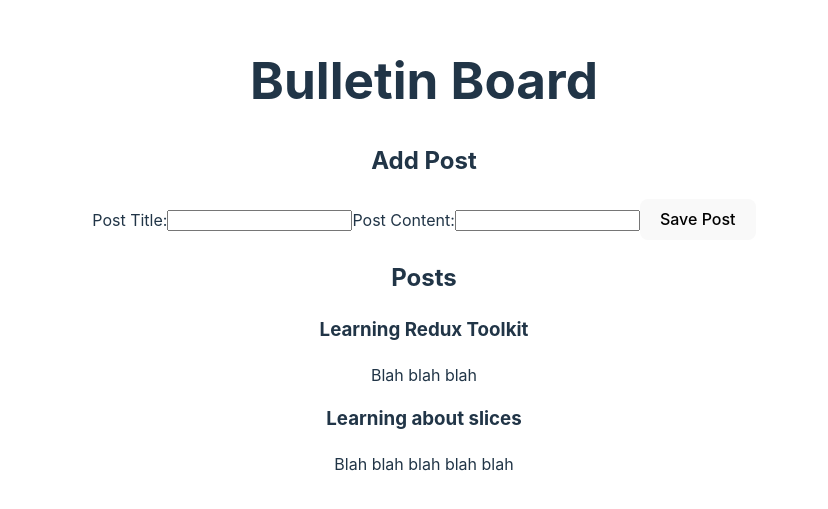
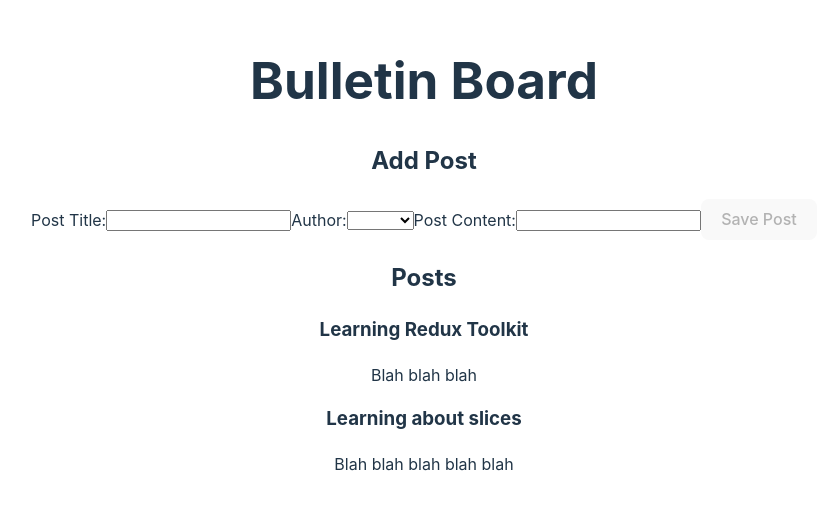
Before and after one commit to erikajdavid/reduxBulletinBoard, a React (Vite) app: page / in a window 1280 px wide. Shown: the part 145-654 px from the top of the page, without its empty margins (216-1044 px from the left). Built offline with nearby package versions, Linux system fonts and the light colour scheme.

Commit message:
added post author option

```diff
--- a/src/features/posts/AddPostForm.jsx
+++ b/src/features/posts/AddPostForm.jsx
@@ -1,26 +1,43 @@
 import { useState } from 'react'
-import { useDispatch } from 'react-redux';
+import { useDispatch,  useSelector } from 'react-redux';
 import { postAdded } from './postsSlice';
+import { selectAllUsers } from '../users/usersSlice';
 
 const AddPostForm = () => {
+
+    const dispatch = useDispatch();
+    const users = useSelector(selectAllUsers);
+
+
     const [title, setTitle] = useState('');
     const [content, setContent] = useState('');
+    const [userId, setUserId] = useState('');
 
     const onTitleChanged = e => setTitle(e.target.value);
     const onContentChanged = e => setContent(e.target.value);
-
-    const dispatch = useDispatch();
+    const onAuthorChanged = e => setUserId(e.target.value)
 
     const onSavePostClicked = () => {
         if (title && content) {
             dispatch(
-                postAdded(title, content)
+                postAdded(title, content, userId)
             )
 
             setTitle('')
             setContent('')
+            setUserId('')
         }
     }
+
+    const canSave = Boolean(title) && Boolean(content) && Boolean(userId) // this is checking that all these are true
+
+    const usersOptions = users.map(user => {
+        return(
+            <option key={user.id} value={user.id}>
+                {user.name}
+            </option>
+        )
+    })
 
     return (
         <section>
@@ -36,6 +53,16 @@
                 >
                 </input>
 
+                <label htmlFor='postAuthor'>Author:</label>
+                <select
+                    id="postAuthor"
+                    value={userId}
+                    onChange={onAuthorChanged}
+                >
+                    <option value=""></option>
+                    {usersOptions}
+                </select>
+
                 <label htmlFor='postTitle'>Post Content:</label>
                 <input
                     type="text"
@@ -49,6 +76,7 @@
                 <button
                     type="submit"
                     onClick={onSavePostClicked}
+                    disabled={!canSave}
                 >Save Post
                 </button>
             </form>
--- a/src/features/posts/postsSlice.jsx
+++ b/src/features/posts/postsSlice.jsx
@@ -29,12 +29,13 @@
             //we can only mutate the state inside the createSlice and nowhere else
             //we can do this here because of immerjs
             },
-            prepare(title, content) {
+            prepare(title, content, userId) {
                 return {
                     payload: {
                         id: nanoid(),
                         title,
-                        content
+                        content,
+                        userId
                     }
                 }
             }
```
